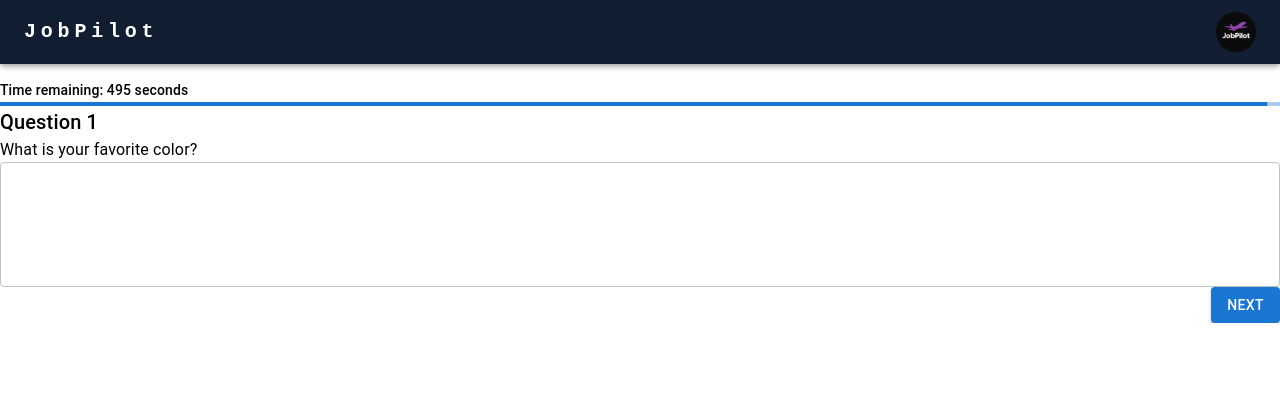
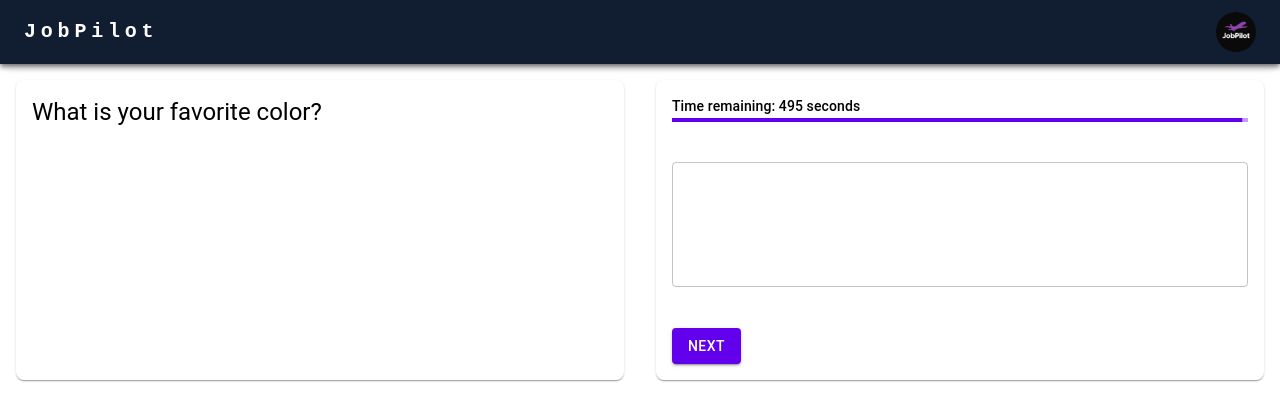
Before and after one commit to thejobpilot/frontend, a Next.js app: page /applicant/writtenInterview in a window 1280 px wide. Shown: the top 420 px of the page. Built offline with nearby package versions, Linux system fonts and the light colour scheme.

Commit message:
updated ui for writtenQ

```diff
--- a/src/components/interviewComponents/interviewPage.tsx
+++ b/src/components/interviewComponents/interviewPage.tsx
@@ -1,12 +1,28 @@
 import React, { useState } from "react";
-import { Box, Button, TextField } from "@mui/material";
-import Question from "@/components/interviewComponents/questions";
+import Box from "@mui/material/Box";
+import Typography from "@mui/material/Typography";
 import Countdown from "@/components/interviewComponents/countdown";
+import Grid from "@mui/material/Grid";
+import TextField from "@mui/material/TextField";
+import ResponsiveAppBar from "@/components/navBar";
+import { createTheme, ThemeProvider } from "@mui/material/styles";
+import { Button } from "@mui/material";
 
 interface QuestionData {
   question: string;
   answer: string;
 }
+
+const theme = createTheme({
+  palette: {
+    primary: {
+      main: "#6200ee",
+    },
+    secondary: {
+      main: "#03dac6",
+    },
+  },
+});
 
 const InterviewPage: React.FC = () => {
   const [currentQuestionIndex, setCurrentQuestionIndex] = useState(0);
@@ -14,11 +30,15 @@ const InterviewPage: React.FC = () => {
     { question: "What is your favorite color?", answer: "" },
     { question: "How old are you?", answer: "" },
     { question: "Why us?", answer: "" },
-        // Add more questions here
   ]);
 
-    const handleSave = () => {
-        // Save the answer
+  const handleChange = (e: React.ChangeEvent<HTMLInputElement>) => {
+    const newAnswer = e.target.value;
+    setQuestions((prevQuestions) =>
+      prevQuestions.map((q, idx) =>
+        idx === currentQuestionIndex ? { ...q, answer: newAnswer } : q
+      )
+    );
   };
 
   const handlePrevious = () => {
@@ -33,21 +53,42 @@ const InterviewPage: React.FC = () => {
     // Submit the answers
   };
 
-    const handleChange = (e: React.ChangeEvent<HTMLInputElement>) => {
-        const newAnswer = e.target.value;
-        setQuestions((prevQuestions) =>
-            prevQuestions.map((q, idx) =>
-                idx === currentQuestionIndex ? { ...q, answer: newAnswer } : q
-            )
-        );
-    };
-
   const currentQuestion = questions[currentQuestionIndex];
 
   return (
-        <Box style={{ marginTop: '80px' }}>
+    <ThemeProvider theme={theme}>
+      <ResponsiveAppBar />
+      <Box sx={{ flexGrow: 1, mt: 8, p: 2 }}>
+        <Grid container spacing={4} alignItems="stretch">
+          <Grid item xs={12} sm={6}>
+            <Box
+              sx={{
+                p: 2,
+                backgroundColor: "#fff",
+                borderRadius: 2,
+                boxShadow: 1,
+                minHeight: 300,
+              }}
+            >
+                 <Typography variant="h5">{currentQuestion.question}</Typography>
+
+            </Box>
+          </Grid>
+          <Grid item xs={12} sm={6}>
+            <Box
+              sx={{
+                display: "flex",
+                flexDirection: "column",
+                justifyContent: "space-between",
+                p: 2,
+                backgroundColor: "#fff",
+                borderRadius: 2,
+                boxShadow: 1,
+                minHeight: 300,
+                height: "100%",
+              }}
+            >
              <Countdown totalTime={500} />
-            <Question question={currentQuestion.question} questionNumber={currentQuestionIndex + 1} />
               <TextField
                 fullWidth
                 multiline
@@ -56,7 +97,6 @@ const InterviewPage: React.FC = () => {
                 value={currentQuestion.answer}
                 onChange={handleChange}
               />
-
               <Box display="flex" justifyContent="space-between">
                 {currentQuestionIndex > 0 && (
                   <Button variant="contained" onClick={handlePrevious}>
@@ -64,7 +104,7 @@ const InterviewPage: React.FC = () => {
                   </Button>
                 )}
                 {currentQuestionIndex < questions.length - 1 && (
-                    <Button variant="contained" onClick={handleNext} style={{ marginLeft: 'auto' }}>
+                  <Button variant="contained" onClick={handleNext}>
                     Next
                   </Button>
                 )}
@@ -75,6 +115,10 @@ const InterviewPage: React.FC = () => {
                 )}
               </Box>
             </Box>
+          </Grid>
+        </Grid>
+      </Box>
+    </ThemeProvider>
   );
 };
 
--- a/src/pages/applicant/videoInterview/index.tsx
+++ b/src/pages/applicant/videoInterview/index.tsx
@@ -15,7 +15,7 @@ export default function RecruiterSignUp() {
     return (
         <>
             <ResponsiveAppBar></ResponsiveAppBar>
-   <RecordedInterviewPage></RecordedInterviewPage>
+            <RecordedInterviewPage></RecordedInterviewPage>
 
         </>
     )
```
Lines whose indentation alone changed are shown as unchanged.
